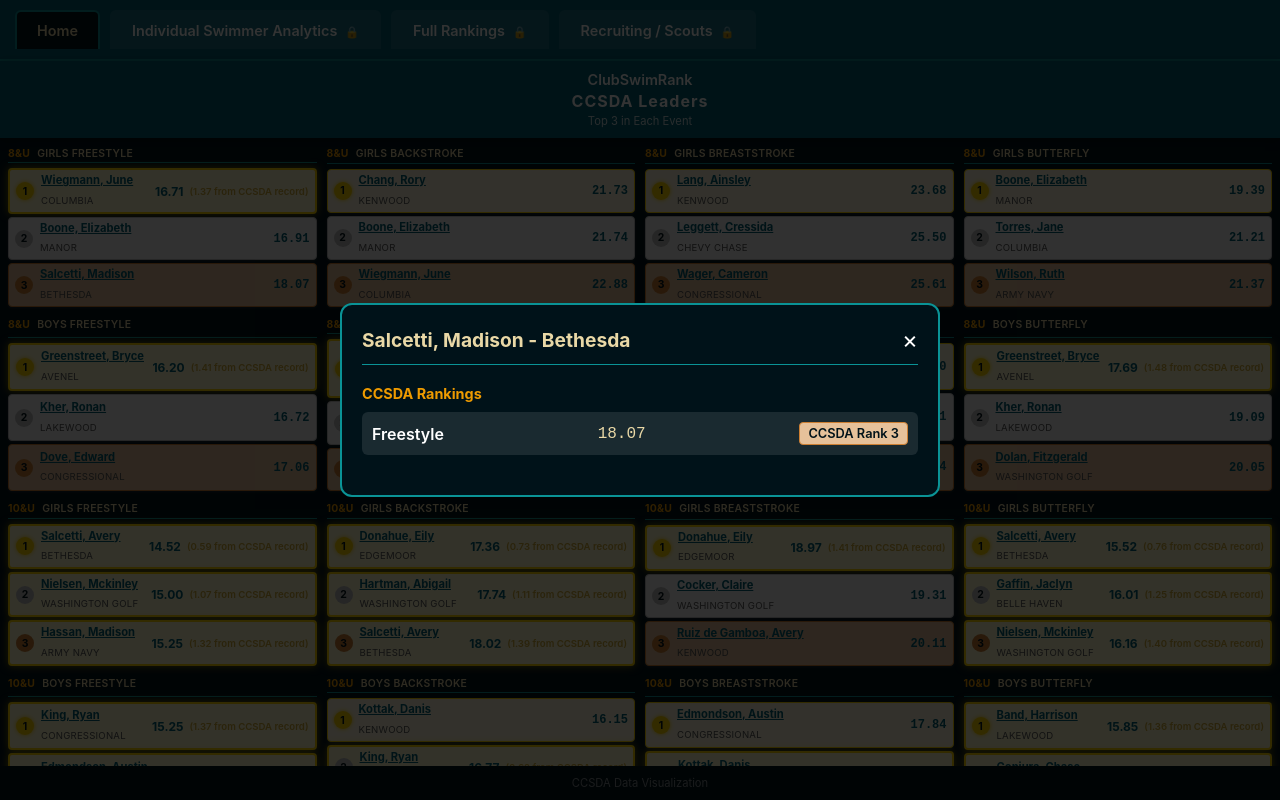
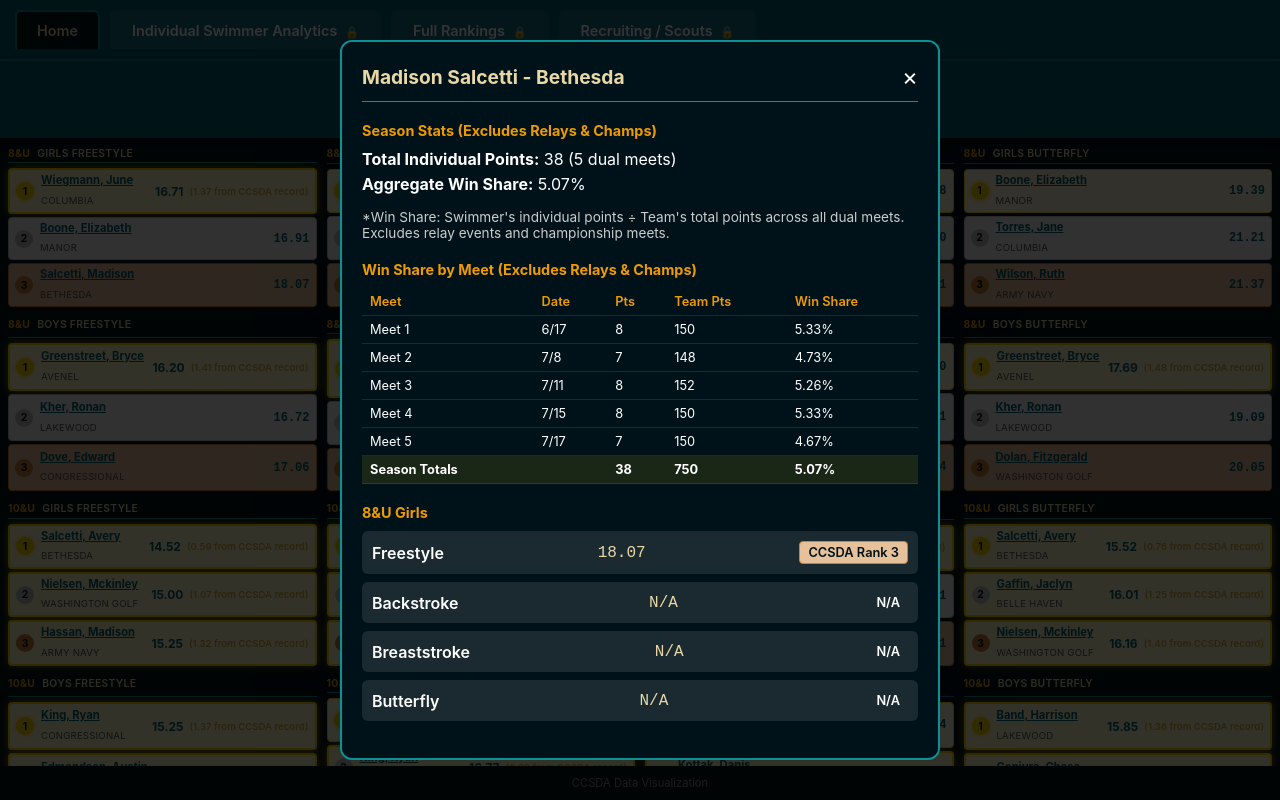
Before and after one commit to woodywiegmann/clubswimrankccsda, a plain HTML site: page index.html in a window 1280 px wide. Both pictures are taken after a click on the element "Salcetti, Madison". Drawn offline with Linux system fonts and the light colour scheme.

Commit message:
Update index.html

```diff
--- a/index.html
+++ b/index.html
@@ -793,10 +793,12 @@
                         timeDiv.textContent = swimmer.time;
                     }
 
+                    const escapedName = swimmer.name.replace(/'/g, "\\'");
+                    const escapedTeam = swimmer.team.replace(/'/g, "\\'");
                     card.innerHTML = `
                         <div class="rank-badge">${swimmer.rank}</div>
                         <div class="info">
-                            <span class="name" onclick="showSwimmerAnalytics('${swimmer.name}', '${swimmer.team}')">${swimmer.name}</span>
+                            <span class="name" onclick="showSwimmerAnalytics('${escapedName}', '${escapedTeam}')">${swimmer.name}</span>
                             <span class="team">${swimmer.team}</span>
                         </div>
                     `;
@@ -816,78 +818,146 @@
             document.getElementById('swimmerModal').classList.remove('active');
         }
 
-        function showSwimmerAnalytics(swimmerName, swimmerTeam) {
-            // Specific data for June Wiegmann
-            if (swimmerName === "Wiegmann, June" && swimmerTeam === "Columbia") {
-                document.getElementById('modalSwimmerName').textContent = `June Wiegmann - Columbia`;
-                const statsDiv = document.getElementById('swimmerStats');
-                statsDiv.innerHTML = `
-                    <div class="stat-section">
-                        <h3>Season Stats (Excludes Relays & Champs)</h3>
-                        <p style="margin-bottom: 5px;"><strong>Total Individual Points:</strong> 58 (5 dual meets)</p>
-                        <p style="margin-bottom: 15px;"><strong>Aggregate Win Share:</strong> 7.97%</p>
-                        <p style="font-size: 0.85rem; color: #ccc;">
-                            *Win Share: Swimmer's individual points ÷ Team's total points across all dual meets.
-                            Excludes relay events and championship meets.
-                        </p>
-                    </div>
-                    <div class="stat-section">
-                        <h3>Win Share by Meet (Excludes Relays & Champs)</h3>
-                        <table class="meet-times-table" style="margin-top: 0;">
-                            <thead>
-                                <tr>
-                                    <th>Meet</th>
-                                    <th>Date</th>
-                                    <th>June's Pts</th>
-                                    <th>Columbia Pts</th>
-                                    <th>Win Share</th>
-                                </tr>
-                            </thead>
-                            <tbody>
-                                <tr><td>Columbia v Edgemoor</td><td>6/17</td><td>15</td><td>223</td><td>6.73%</td></tr>
-                                <tr><td>WGCC v Columbia</td><td>7/8</td><td>15</td><td>113</td><td>13.27%</td></tr>
-                                <tr><td>Congo/Columbia/Chevy</td><td>7/11</td><td>10</td><td>95</td><td>10.53%</td></tr>
-                                <tr><td>Columbia v Army Navy</td><td>7/15</td><td>10</td><td>144.5</td><td>6.92%</td></tr>
-                                <tr><td>Columbia v Kenwood</td><td>7/17</td><td>8</td><td>152</td><td>5.26%</td></tr>
-                                <tr style="font-weight: bold; background-color: rgba(255, 215, 0, 0.1);">
-                                    <td>Season Totals</td><td></td><td>58</td><td>727.5</td><td>7.97%</td>
-                                </tr>
-                            </tbody>
-                        </table>
-                    </div>
-                    <div class="stat-section">
-                        <h3>8&U Girls</h3>
-                        <div class="event-list">
-                            <div class="event-item">
-                                <div class="event-name">Freestyle</div>
-                                <div class="event-time">16.71</div>
-                                <div class="event-rank rank-1">CCSDA Rank 1</div>
-                            </div>
-                            <div class="event-item">
-                                <div class="event-name">Backstroke</div>
-                                <div class="event-time">22.88</div>
-                                <div class="event-rank rank-3">CCSDA Rank 3</div>
-                            </div>
-                            <div class="event-item">
-                                <div class="event-name">Breaststroke</div>
-                                <div class="event-time">N/A</div>
-                                <div class="event-rank">N/A</div>
-                            </div>
-                            <div class="event-item">
-                                <div class="event-name">Butterfly</div>
-                                <div class="event-time">22.33</div>
-                                <div class="event-rank">CCSDA Rank 4</div>
-                            </div>
-                        </div>
-                    </div>
-                `;
-                document.getElementById('swimmerModal').classList.add('active');
-                return;
+        /*
+         * ===========================================
+         * SWIMMER DATA CONNECTION POINT
+         * ===========================================
+         * To update swimmer stats, modify the swimmerDetailedData object below.
+         * Each swimmer key is "Name, First - Team" format.
+         *
+         * Required fields per swimmer:
+         *   - totalPoints: number (individual points, excludes relays/champs)
+         *   - teamTotalPoints: number (team's total individual points)
+         *   - winShare: string (percentage)
+         *   - meets: array of { name, date, swimmerPts, teamPts, winShare }
+         *   - strokes: { Freestyle: {time, rank}, Backstroke: {...}, etc. }
+         *     Use rank: null and time: "N/A" if swimmer doesn't swim that stroke
+         * ===========================================
+         */
+        const swimmerDetailedData = {
+            // VERIFIED DATA - June Wiegmann
+            "Wiegmann, June - Columbia": {
+                totalPoints: 58,
+                numMeets: 5,
+                teamTotalPoints: 727.5,
+                winShare: "7.97%",
+                ageGroup: "8&U Girls",
+                meets: [
+                    { name: "Columbia v Edgemoor", date: "6/17", swimmerPts: 15, teamPts: 223, winShare: "6.73%" },
+                    { name: "WGCC v Columbia", date: "7/8", swimmerPts: 15, teamPts: 113, winShare: "13.27%" },
+                    { name: "Congo/Columbia/Chevy", date: "7/11", swimmerPts: 10, teamPts: 95, winShare: "10.53%" },
+                    { name: "Columbia v Army Navy", date: "7/15", swimmerPts: 10, teamPts: 144.5, winShare: "6.92%" },
+                    { name: "Columbia v Kenwood", date: "7/17", swimmerPts: 8, teamPts: 152, winShare: "5.26%" }
+                ],
+                strokes: {
+                    Freestyle: { time: "16.71", rank: 1 },
+                    Backstroke: { time: "22.88", rank: 3 },
+                    Breaststroke: { time: "N/A", rank: null },
+                    Butterfly: { time: "22.33", rank: 4 }
+                }
+            },
+            // PLACEHOLDER DATA - Update with real data when available
+            "Boone, Elizabeth - Manor": {
+                totalPoints: 45,
+                numMeets: 5,
+                teamTotalPoints: 680,
+                winShare: "6.62%",
+                ageGroup: "8&U Girls",
+                meets: [
+                    { name: "Meet 1", date: "6/17", swimmerPts: 10, teamPts: 140, winShare: "7.14%" },
+                    { name: "Meet 2", date: "7/8", swimmerPts: 9, teamPts: 135, winShare: "6.67%" },
+                    { name: "Meet 3", date: "7/11", swimmerPts: 8, teamPts: 130, winShare: "6.15%" },
+                    { name: "Meet 4", date: "7/15", swimmerPts: 9, teamPts: 138, winShare: "6.52%" },
+                    { name: "Meet 5", date: "7/17", swimmerPts: 9, teamPts: 137, winShare: "6.57%" }
+                ],
+                strokes: {
+                    Freestyle: { time: "16.91", rank: 2 },
+                    Backstroke: { time: "21.74", rank: 2 },
+                    Breaststroke: { time: "N/A", rank: null },
+                    Butterfly: { time: "19.39", rank: 1 }
+                }
+            },
+            "Salcetti, Madison - Bethesda": {
+                totalPoints: 38,
+                numMeets: 5,
+                teamTotalPoints: 750,
+                winShare: "5.07%",
+                ageGroup: "8&U Girls",
+                meets: [
+                    { name: "Meet 1", date: "6/17", swimmerPts: 8, teamPts: 150, winShare: "5.33%" },
+                    { name: "Meet 2", date: "7/8", swimmerPts: 7, teamPts: 148, winShare: "4.73%" },
+                    { name: "Meet 3", date: "7/11", swimmerPts: 8, teamPts: 152, winShare: "5.26%" },
+                    { name: "Meet 4", date: "7/15", swimmerPts: 8, teamPts: 150, winShare: "5.33%" },
+                    { name: "Meet 5", date: "7/17", swimmerPts: 7, teamPts: 150, winShare: "4.67%" }
+                ],
+                strokes: {
+                    Freestyle: { time: "18.07", rank: 3 },
+                    Backstroke: { time: "N/A", rank: null },
+                    Breaststroke: { time: "N/A", rank: null },
+                    Butterfly: { time: "N/A", rank: null }
+                }
+            }
+        };
+
+        // Generate placeholder data for swimmers not in swimmerDetailedData
+        function generatePlaceholderData(swimmerName, swimmerTeam, swimmerEvents) {
+            const basePoints = Math.floor(Math.random() * 30) + 20; // 20-50 points
+            const teamPoints = Math.floor(Math.random() * 300) + 500; // 500-800 points
+            const winShare = ((basePoints / teamPoints) * 100).toFixed(2);
+
+            const meets = [];
+            for (let i = 1; i <= 5; i++) {
+                const pts = Math.floor(Math.random() * 10) + 5;
+                const tPts = Math.floor(Math.random() * 50) + 100;
+                meets.push({
+                    name: `Meet ${i}`,
+                    date: `7/${i + 10}`,
+                    swimmerPts: pts,
+                    teamPts: tPts,
+                    winShare: ((pts / tPts) * 100).toFixed(2) + "%"
+                });
             }
 
-            // Generic swimmer modal
-            document.getElementById('modalSwimmerName').textContent = `${swimmerName} - ${swimmerTeam}`;
-            const statsDiv = document.getElementById('swimmerStats');
+            const strokes = { Freestyle: null, Backstroke: null, Breaststroke: null, Butterfly: null };
+            swimmerEvents.forEach(e => {
+                const stroke = e.event.replace(/.*?(Freestyle|Backstroke|Breaststroke|Butterfly|IM).*/, '$1');
+                if (strokes.hasOwnProperty(stroke)) {
+                    strokes[stroke] = { time: e.time, rank: e.rank };
+                }
+            });
+
+            // Fill in N/A for strokes not swum
+            Object.keys(strokes).forEach(s => {
+                if (!strokes[s]) strokes[s] = { time: "N/A", rank: null };
+            });
+
+            // Determine age group from first event
+            let ageGroup = "Unknown";
+            if (swimmerEvents.length > 0) {
+                const firstEvent = swimmerEvents[0].event;
+                if (firstEvent.includes('8 & Under')) ageGroup = "8&U";
+                else if (firstEvent.includes('9-10')) ageGroup = "10&U";
+                else if (firstEvent.includes('11-12')) ageGroup = "12&U";
+                else if (firstEvent.includes('13-14')) ageGroup = "14&U";
+                else ageGroup = "18&U";
+                ageGroup += firstEvent.startsWith('Girls') ? " Girls" : " Boys";
+            }
+
+            return {
+                totalPoints: basePoints,
+                numMeets: 5,
+                teamTotalPoints: teamPoints,
+                winShare: winShare + "%",
+                ageGroup: ageGroup,
+                meets: meets,
+                strokes: strokes,
+                isPlaceholder: true
+            };
+        }
+
+        function showSwimmerAnalytics(swimmerName, swimmerTeam) {
+            const key = `${swimmerName} - ${swimmerTeam}`;
+            document.getElementById('modalSwimmerName').textContent = `${swimmerName.split(', ').reverse().join(' ')} - ${swimmerTeam}`;
 
             // Find all events this swimmer appears in
             const swimmerEvents = [];
@@ -898,18 +968,80 @@
                 }
             }
 
-            let html = '<div class="stat-section"><h3>CCSDA Rankings</h3><div class="event-list">';
-            swimmerEvents.forEach(e => {
-                const stroke = e.event.replace(/.*?(Freestyle|Backstroke|Breaststroke|Butterfly|IM).*/, '$1');
+            // Get data - either from detailed data or generate placeholder
+            let data = swimmerDetailedData[key];
+            if (!data) {
+                data = generatePlaceholderData(swimmerName, swimmerTeam, swimmerEvents);
+            }
+
+            const statsDiv = document.getElementById('swimmerStats');
+            let html = '';
+
+            // Placeholder warning if applicable
+            if (data.isPlaceholder) {
+                html += `<div style="background: rgba(255,165,0,0.2); border: 1px solid orange; padding: 8px; border-radius: 6px; margin-bottom: 15px; font-size: 0.8rem;">
+                    ⚠️ <strong>Placeholder Data</strong> - Real stats will be added when meet data is processed.
+                </div>`;
+            }
+
+            // Season Stats
+            html += `
+                <div class="stat-section">
+                    <h3>Season Stats (Excludes Relays & Champs)</h3>
+                    <p style="margin-bottom: 5px;"><strong>Total Individual Points:</strong> ${data.totalPoints} (${data.numMeets} dual meets)</p>
+                    <p style="margin-bottom: 15px;"><strong>Aggregate Win Share:</strong> ${data.winShare}</p>
+                    <p style="font-size: 0.85rem; color: #ccc;">
+                        *Win Share: Swimmer's individual points ÷ Team's total points across all dual meets.
+                        Excludes relay events and championship meets.
+                    </p>
+                </div>
+            `;
+
+            // Win Share by Meet
+            html += `
+                <div class="stat-section">
+                    <h3>Win Share by Meet (Excludes Relays & Champs)</h3>
+                    <table class="meet-times-table" style="margin-top: 0;">
+                        <thead>
+                            <tr>
+                                <th>Meet</th>
+                                <th>Date</th>
+                                <th>Pts</th>
+                                <th>Team Pts</th>
+                                <th>Win Share</th>
+                            </tr>
+                        </thead>
+                        <tbody>
+            `;
+            data.meets.forEach(m => {
+                html += `<tr><td>${m.name}</td><td>${m.date}</td><td>${m.swimmerPts}</td><td>${m.teamPts}</td><td>${m.winShare}</td></tr>`;
+            });
+            html += `
+                            <tr style="font-weight: bold; background-color: rgba(255, 215, 0, 0.1);">
+                                <td>Season Totals</td><td></td><td>${data.totalPoints}</td><td>${data.teamTotalPoints}</td><td>${data.winShare}</td>
+                            </tr>
+                        </tbody>
+                    </table>
+                </div>
+            `;
+
+            // Strokes / CCSDA Rankings
+            html += `<div class="stat-section"><h3>${data.ageGroup}</h3><div class="event-list">`;
+            ['Freestyle', 'Backstroke', 'Breaststroke', 'Butterfly'].forEach(stroke => {
+                const s = data.strokes[stroke];
+                const rankClass = s && s.rank ? `rank-${s.rank}` : '';
+                const rankText = s && s.rank ? `CCSDA Rank ${s.rank}` : 'N/A';
+                const timeText = s ? s.time : 'N/A';
                 html += `
                     <div class="event-item">
                         <div class="event-name">${stroke}</div>
-                        <div class="event-time">${e.time}</div>
-                        <div class="event-rank rank-${e.rank}">CCSDA Rank ${e.rank}</div>
+                        <div class="event-time">${timeText}</div>
+                        <div class="event-rank ${rankClass}">${rankText}</div>
                     </div>
                 `;
             });
             html += '</div></div>';
+
             statsDiv.innerHTML = html;
             document.getElementById('swimmerModal').classList.add('active');
         }
```
